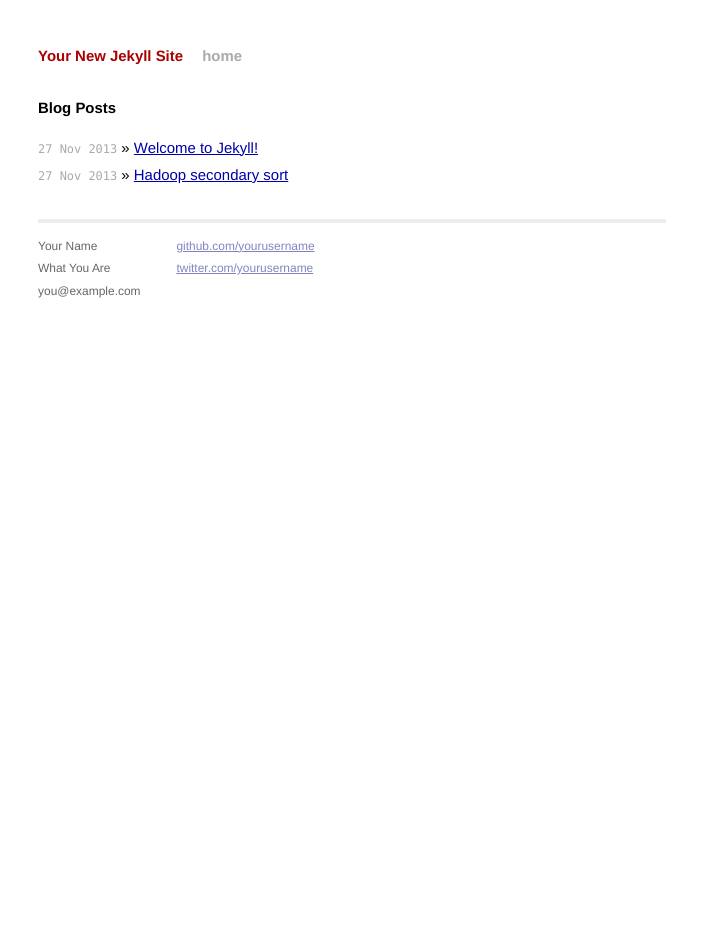
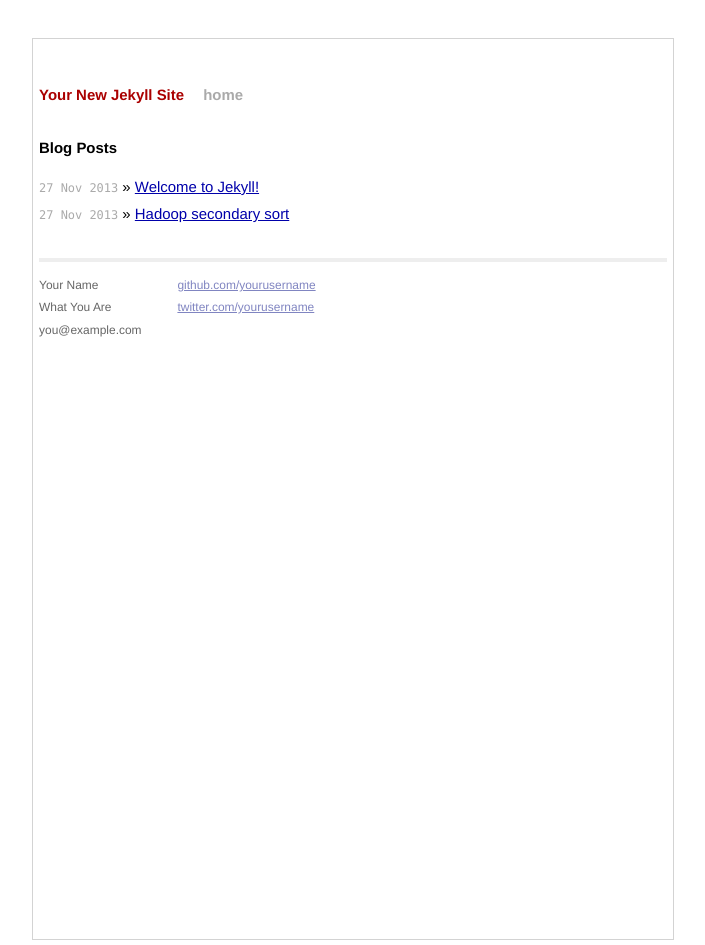
Before and after one commit to chenrushan/chenrushan.github.io, a Jekyll site: the page built from index.html, in a window 1280 px wide. Shown: the whole page, without its empty margins (288-993 px from the left). Built offline with Jekyll 4.4.1, drawn with Linux system fonts in a browser that asks for light colours; Markdown is read by kramdown in place of the engine named in the settings.

Commit message:
modify css to center post and add border

```diff
--- a/css/main.css
+++ b/css/main.css
@@ -10,13 +10,20 @@
   padding: 0;
 }
 
-html, body { height: 100%; }
+html, body {
+  height: 100%;
+}
 
 body {
   background-color: #FFF;
   font: 13.34px Helvetica, Arial, sans-serif;
   font-size: small;
   text-align: center;
+
+  /* the following config centers the post and give it a border */
+  border: 1px solid LightGrey;
+  width: 50%;
+  margin: 3% 25% 5% 25%;
 }
 
 h1, h2, h3, h4, h5, h6 {
```
